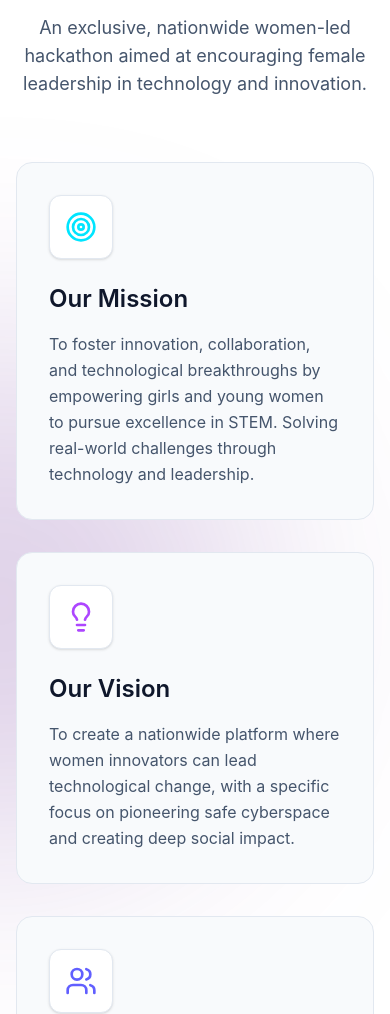
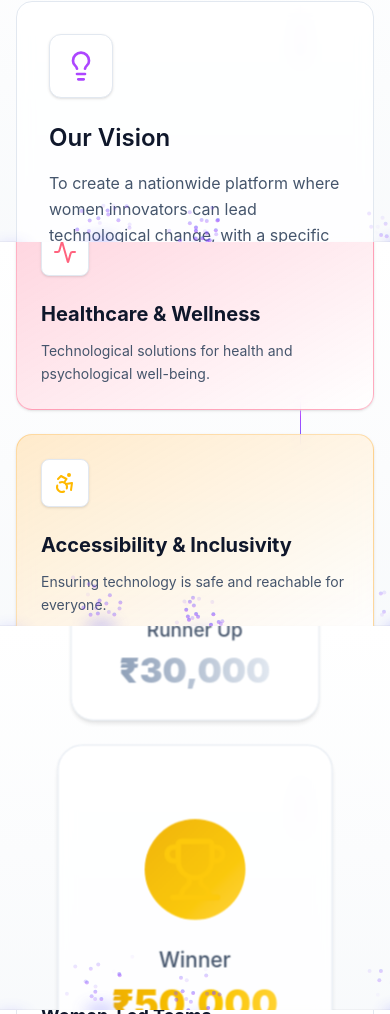
Before and after one commit to Ansh-mick27/KriyetaV, a React (Vite) app: page / in a window 390 px wide. Shown: the part 986-2000 px from the top of the page. Built offline with nearby package versions, Linux system fonts and the light colour scheme.

Commit message:
feat: add individual BackgroundBeamsWithCollision to every section

```diff
--- a/src/components/About.tsx
+++ b/src/components/About.tsx
@@ -1,4 +1,5 @@
 import { Target, Lightbulb, Users } from "lucide-react";
+import { BackgroundBeamsWithCollision } from "@/components/ui/background-beams-with-collision";
 
 export function About() {
   const cards = [
@@ -20,11 +21,7 @@ export function About() {
   ];
 
   return (
-    <section className="py-24 bg-white relative overflow-hidden" id="about">
-      {/* Decorative background elements */}
-      <div className="absolute top-0 left-0 w-full h-px bg-gradient-to-r from-transparent via-indigo-500/50 to-transparent"></div>
-      <div className="absolute top-1/2 left-0 w-[500px] h-[500px] bg-purple-900/20 rounded-full blur-[120px] -translate-y-1/2 -translate-x-1/2 pointer-events-none"></div>
-
+    <BackgroundBeamsWithCollision className="py-24" id="about">
       <div className="max-w-7xl mx-auto px-4 relative z-10">
         <div className="text-center mb-16">
           <h2 className="text-3xl md:text-5xl font-bold text-slate-900 mb-6">
@@ -39,7 +36,7 @@ export function About() {
           {cards.map((card, index) => (
             <div
               key={index}
-              className="bg-slate-50 border border-slate-200 p-8 rounded-2xl hover:bg-slate-100 hover:border-slate-300 transition-all duration-300 group"
+              className="bg-white/80 backdrop-blur-sm border border-slate-200 p-8 rounded-2xl hover:bg-white hover:border-slate-300 transition-all duration-300 group"
             >
               <div className="w-16 h-16 bg-white border border-slate-200 shadow-sm flex items-center justify-center rounded-xl mb-6 group-hover:scale-110 transition-transform duration-300">
                 {card.icon}
@@ -52,6 +49,6 @@ export function About() {
           ))}
         </div>
       </div>
-    </section>
+    </BackgroundBeamsWithCollision>
   );
 }
--- a/src/components/Prizes.tsx
+++ b/src/components/Prizes.tsx
@@ -1,4 +1,5 @@
 import { Trophy, Medal, Award } from "lucide-react";
+import { BackgroundBeamsWithCollision } from "@/components/ui/background-beams-with-collision";
 
 export function Prizes() {
   const prizes = [
@@ -7,8 +8,6 @@ export function Prizes() {
       amount: "₹30,000",
       icon: <Medal className="w-12 h-12 text-slate-300" />,
       color: "from-slate-400 to-slate-200",
-      delay: "delay-[100ms]",
-      border: "border-slate-300/30",
       scale: "scale-95"
     },
     {
@@ -16,8 +15,6 @@ export function Prizes() {
       amount: "₹50,000",
       icon: <Trophy className="w-16 h-16 text-yellow-400" />,
       color: "from-yellow-500 to-amber-300",
-      delay: "delay-[0ms]",
-      border: "border-yellow-400/50",
       scale: "scale-105 z-10"
     },
     {
@@ -25,16 +22,12 @@ export function Prizes() {
       amount: "₹20,000",
       icon: <Award className="w-12 h-12 text-amber-700" />,
       color: "from-amber-600 to-amber-500",
-      delay: "delay-[200ms]",
-      border: "border-amber-700/30",
       scale: "scale-90"
     }
   ];
 
   return (
-    <section className="py-24 bg-white relative" id="prizes">
-      <div className="absolute top-1/2 left-1/2 w-full max-w-3xl h-[400px] bg-yellow-500/10 rounded-[100%] blur-[100px] -translate-x-1/2 -translate-y-1/2 pointer-events-none"></div>
-
+    <BackgroundBeamsWithCollision className="py-24" id="prizes">
       <div className="max-w-5xl mx-auto px-4 relative z-10">
         <div className="text-center mb-20">
           <h2 className="text-3xl md:text-5xl font-bold text-slate-900 mb-6">
@@ -49,7 +42,7 @@ export function Prizes() {
           {prizes.map((prize, idx) => (
             <div
               key={idx}
-              className={`flex-1 flex flex-col items-center justify-end bg-slate-50 min-h-[300px] backdrop-blur-md rounded-3xl border border-slate-200 shadow-md p-8 object-bottom w-full md:w-1/3 transition-all duration-500 hover:-translate-y-4 hover:shadow-lg ${prize.scale}`}
+              className={`flex-1 flex flex-col items-center justify-end bg-white/80 backdrop-blur-sm min-h-[300px] rounded-3xl border border-slate-200 shadow-md p-8 w-full md:w-1/3 transition-all duration-500 hover:-translate-y-4 hover:shadow-lg ${prize.scale}`}
             >
               <div className={`mb-6 p-4 rounded-full bg-gradient-to-br ${prize.color} bg-opacity-10 animate-pulse`}>
                 {prize.icon}
@@ -62,6 +55,6 @@ export function Prizes() {
           ))}
         </div>
       </div>
-    </section>
+    </BackgroundBeamsWithCollision>
   );
 }
--- a/src/components/Rules.tsx
+++ b/src/components/Rules.tsx
@@ -1,4 +1,5 @@
 import { AlertTriangle, Clock, Users, Zap } from "lucide-react";
+import { BackgroundBeamsWithCollision } from "@/components/ui/background-beams-with-collision";
 
 export function Rules() {
   const rules = [
@@ -25,8 +26,8 @@ export function Rules() {
   ];
 
   return (
-    <section className="py-24 bg-white" id="rules">
-      <div className="max-w-7xl mx-auto px-4">
+    <BackgroundBeamsWithCollision className="py-24" id="rules">
+      <div className="max-w-7xl mx-auto px-4 relative z-10">
         <div className="flex flex-col lg:flex-row gap-16 items-center">
 
           <div className="w-full lg:w-1/2">
@@ -36,7 +37,7 @@ export function Rules() {
             <p className="text-lg text-slate-600 mb-8 leading-relaxed">
               KRIYETA 5.0 is designed to be an inclusive, competitive, and highly rewarding environment. To ensure fairness and adhere to our mission of empowering women in tech, please note the following core guidelines.
             </p>
-            <div className="inline-flex items-center gap-2 px-4 py-2 rounded-lg bg-pink-500/10 border border-pink-500/30 text-pink-300">
+            <div className="inline-flex items-center gap-2 px-4 py-2 rounded-lg bg-pink-500/10 border border-pink-500/30 text-pink-500">
               <AlertTriangle className="w-5 h-5" />
               <span className="text-sm font-medium">Failure to comply with the team composition rules will result in disqualification.</span>
             </div>
@@ -45,7 +46,7 @@ export function Rules() {
           <div className="w-full lg:w-1/2">
             <div className="grid grid-cols-1 sm:grid-cols-2 gap-6">
               {rules.map((rule, idx) => (
-                <div key={idx} className="bg-slate-50 border border-slate-200 p-6 rounded-2xl">
+                <div key={idx} className="bg-white/80 backdrop-blur-sm border border-slate-200 p-6 rounded-2xl">
                   <div className="w-12 h-12 bg-white rounded-lg flex items-center justify-center mb-4 border border-slate-200 shadow-sm">
                     {rule.icon}
                   </div>
@@ -58,6 +59,6 @@ export function Rules() {
 
         </div>
       </div>
-    </section>
+    </BackgroundBeamsWithCollision>
   );
 }
--- a/src/components/Sponsors.tsx
+++ b/src/components/Sponsors.tsx
@@ -1,7 +1,9 @@
+import { BackgroundBeamsWithCollision } from "@/components/ui/background-beams-with-collision";
+
 export function Sponsors() {
   return (
-    <section className="py-24 bg-slate-50 relative" id="sponsors">
-      <div className="max-w-7xl mx-auto px-4">
+    <BackgroundBeamsWithCollision className="py-24" id="sponsors">
+      <div className="max-w-7xl mx-auto px-4 relative z-10">
 
         <div className="text-center mb-16">
           <h2 className="text-3xl md:text-5xl font-bold text-slate-900 mb-6">
@@ -17,7 +19,7 @@ export function Sponsors() {
           <div className="w-full text-center">
             <h3 className="text-sm uppercase tracking-[0.2em] text-slate-500 mb-8 font-semibold">Hosted By</h3>
             <div className="flex justify-center items-center">
-              <div className="bg-white border border-slate-200 px-8 py-6 rounded-2xl shadow-sm hover:shadow-md hover:border-slate-300 transition-all w-full max-w-md text-center">
+              <div className="bg-white/80 backdrop-blur-sm border border-slate-200 px-8 py-6 rounded-2xl shadow-sm hover:shadow-md hover:border-slate-300 transition-all w-full max-w-md text-center">
                 <p className="text-2xl font-bold text-slate-900 tracking-tight">Acropolis Institute of Technology and Research</p>
                 <p className="text-slate-600 mt-2">Indore, M.P.</p>
               </div>
@@ -28,7 +30,7 @@ export function Sponsors() {
             <h3 className="text-sm uppercase tracking-[0.2em] text-slate-500 mb-8 font-semibold">Technical Partners</h3>
             <div className="flex flex-wrap justify-center gap-6">
               {['IEEE Madhya Pradesh Section', 'IEEE Student Branch (SBA04301S)', 'IEEE SIGHT'].map((partner, idx) => (
-                <div key={idx} className="bg-white border border-slate-200 px-8 py-6 rounded-2xl w-full sm:w-auto shadow-sm hover:-translate-y-1 hover:shadow-md transition-all">
+                <div key={idx} className="bg-white/80 backdrop-blur-sm border border-slate-200 px-8 py-6 rounded-2xl w-full sm:w-auto shadow-sm hover:-translate-y-1 hover:shadow-md transition-all">
                   <p className="text-lg font-bold text-slate-800">{partner}</p>
                 </div>
               ))}
@@ -39,7 +41,7 @@ export function Sponsors() {
             <h3 className="text-sm uppercase tracking-[0.2em] text-slate-500 mb-8 font-semibold">Supporting Cells</h3>
             <div className="flex flex-wrap justify-center gap-6">
               {['Acropolis Institute of Management (AIM)', 'Entrepreneurship Development Cell (EDC)'].map((cell, idx) => (
-                <div key={idx} className="bg-white border border-slate-200 px-8 py-4 rounded-full shadow-sm hover:border-[#00e5ff]/50 transition-colors">
+                <div key={idx} className="bg-white/80 backdrop-blur-sm border border-slate-200 px-8 py-4 rounded-full shadow-sm hover:border-[#00e5ff]/50 transition-colors">
                   <p className="text-slate-700 font-medium">{cell}</p>
                 </div>
               ))}
@@ -49,6 +51,6 @@ export function Sponsors() {
         </div>
 
       </div>
-    </section>
+    </BackgroundBeamsWithCollision>
   );
 }
--- a/src/components/Tracks.tsx
+++ b/src/components/Tracks.tsx
@@ -9,6 +9,7 @@ import {
   Leaf,
   Sparkles
 } from "lucide-react";
+import { BackgroundBeamsWithCollision } from "@/components/ui/background-beams-with-collision";
 
 export function Tracks() {
   const tracks = [
@@ -69,9 +70,7 @@ export function Tracks() {
   ];
 
   return (
-    <section className="py-24 bg-slate-50 relative" id="tracks">
-      <div className="absolute right-0 bottom-0 w-[600px] h-[600px] bg-blue-900/10 rounded-full blur-[150px] pointer-events-none"></div>
-
+    <BackgroundBeamsWithCollision className="py-24" id="tracks">
       <div className="max-w-7xl mx-auto px-4 relative z-10">
         <div className="text-center mb-16">
           <h2 className="text-3xl md:text-5xl font-bold text-slate-900 mb-6">
@@ -86,11 +85,9 @@ export function Tracks() {
           {tracks.map((track, index) => (
             <div
               key={index}
-              className={`p-6 rounded-2xl bg-gradient-to-br ${track.color} border bg-white backdrop-blur-sm shadow-sm hover:shadow-md hover:-translate-y-2 transition-all duration-300 relative overflow-hidden group`}
+              className={`p-6 rounded-2xl bg-gradient-to-br ${track.color} border bg-white/80 backdrop-blur-sm shadow-sm hover:shadow-md hover:-translate-y-2 transition-all duration-300 relative overflow-hidden group`}
             >
-              <div className="absolute top-0 right-0 w-32 h-32 bg-white/5 rounded-full blur-2xl -translate-y-1/2 translate-x-1/2 group-hover:bg-white/10 transition-colors"></div>
-
-              <div className="w-12 h-12 rounded-lg bg-slate-50 border border-slate-200 flex items-center justify-center mb-6 shadow-sm">
+              <div className="w-12 h-12 rounded-lg bg-white border border-slate-200 flex items-center justify-center mb-6 shadow-sm">
                 {track.icon}
               </div>
               <h3 className="text-xl font-bold text-slate-900 mb-3">{track.title}</h3>
@@ -101,6 +98,6 @@ export function Tracks() {
           ))}
         </div>
       </div>
-    </section>
+    </BackgroundBeamsWithCollision>
   );
 }
--- a/src/components/ui/background-beams-with-collision.tsx
+++ b/src/components/ui/background-beams-with-collision.tsx
@@ -6,9 +6,11 @@ import React, { useRef, useState, useEffect } from "react";
 export const BackgroundBeamsWithCollision = ({
   children,
   className,
+  id,
 }: {
   children: React.ReactNode;
   className?: string;
+  id?: string;
 }) => {
   const containerRef = useRef<HTMLDivElement>(null);
   const parentRef = useRef<HTMLDivElement>(null);
@@ -113,6 +115,7 @@ export const BackgroundBeamsWithCollision = ({
   return (
     <div
       ref={parentRef}
+      id={id}
       className={cn(
         "h-96 md:h-[40rem] bg-gradient-to-b from-white to-slate-50 relative flex items-center w-full justify-center overflow-hidden",
         // h-screen if you want bigger
```
